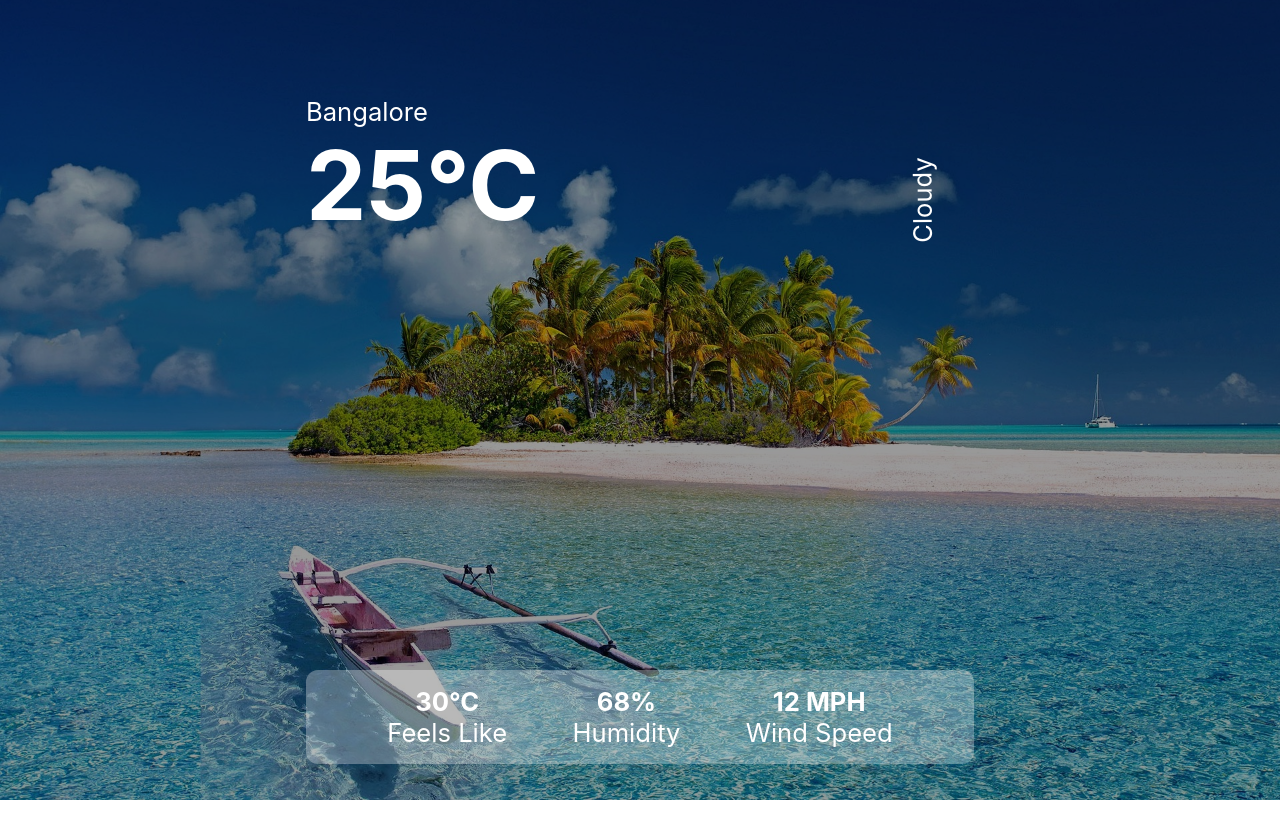
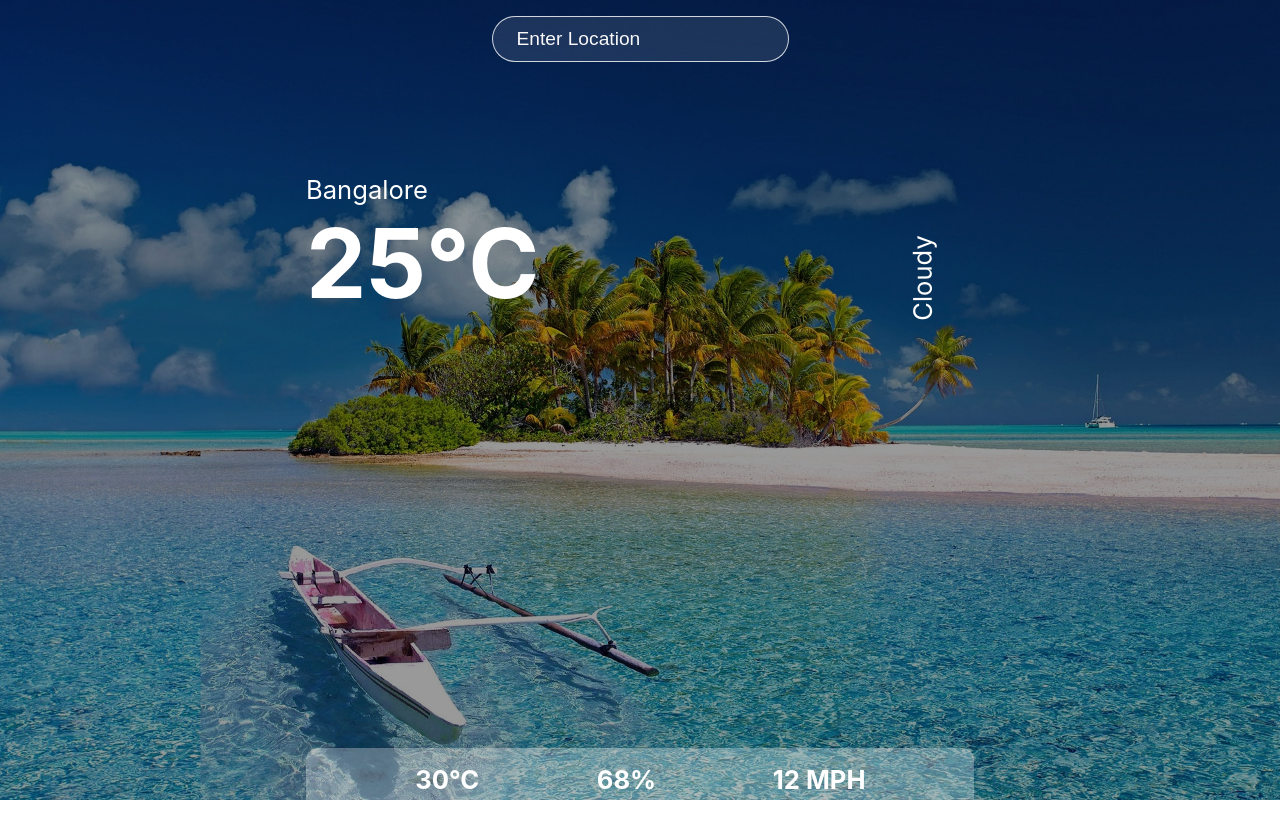
Before and after one commit to srutikarlakshmi/weather-app, a React (Create React App) app: page / in a window 1280 px wide. Shown: the top 838 px of the page. Before the commit the page ends 800 px from the top, so only its background shows below. Built offline with nearby package versions, Linux system fonts and the light colour scheme.

Commit message:
creating search box and connecting with API.

```diff
--- a/src/App.js
+++ b/src/App.js
@@ -6,13 +6,29 @@
   const [data, setData] = useState({})
   const [location, setLocation] = useState('')
 
-  const url = `https://api.openweathermap.org/data/2.5/weather?q=${location}&appid=026127dbef7d29041239c96211e6bd04
-  // `
+  const url = `https://api.openweathermap.org/data/2.5/weather?q=${location}&appid=026127dbef7d29041239c96211e6bd04`
 
+  const searchLocation = (event) => {
+    if (event.key === 'Enter') {
+      axios.get(url).then((response) => {
+        setData(response.data)
+        console.log(response.data)
+      })
+      setLocation('')
+    }
+  }
 
 
   return (
     <div className="App">
+      <div className="search">
+      <input
+          value={location}
+          onChange={event => setLocation(event.target.value)}
+          onKeyPress={searchLocation}
+          placeholder='Enter Location'
+          type="text" />
+      </div>
       <div className="container">
         <div className="top">
           <div className="location">
--- a/src/index.css
+++ b/src/index.css
@@ -42,6 +42,22 @@
   z-index: -1;
 }
 
+.App .search{
+  text-align: center;
+  padding:1rem;
+}
+
+.App input{
+  padding: .7rem 1.5rem;
+  font-size: 1.2rem;
+  border-radius: 25px;
+  border: 1px solid rgba(255, 255, 255, 0.8);
+  background: rgba(255, 255, 255, 0.1);
+}
+
+::placeholder{
+  color: #f8f8f8;
+}
 
 .container{
   max-width: 700px;
```
